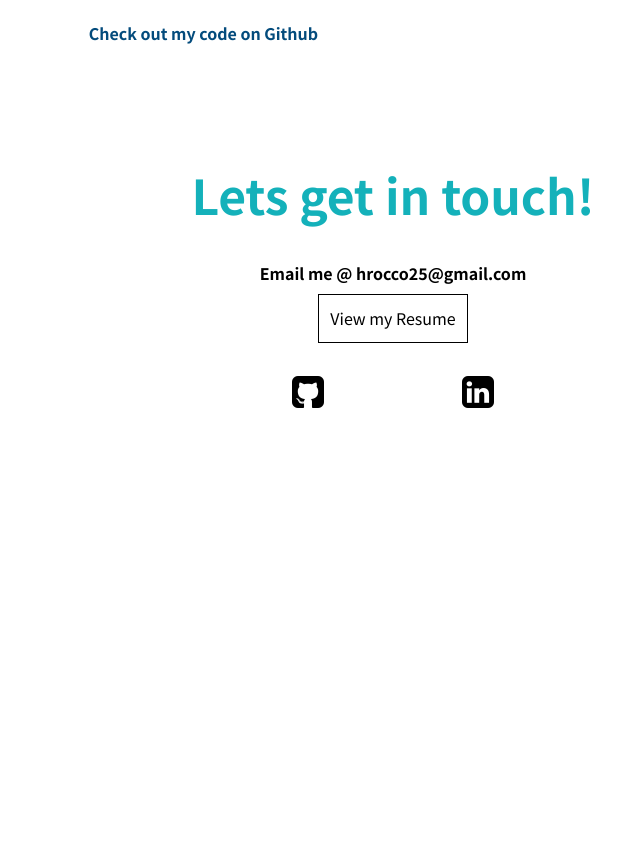
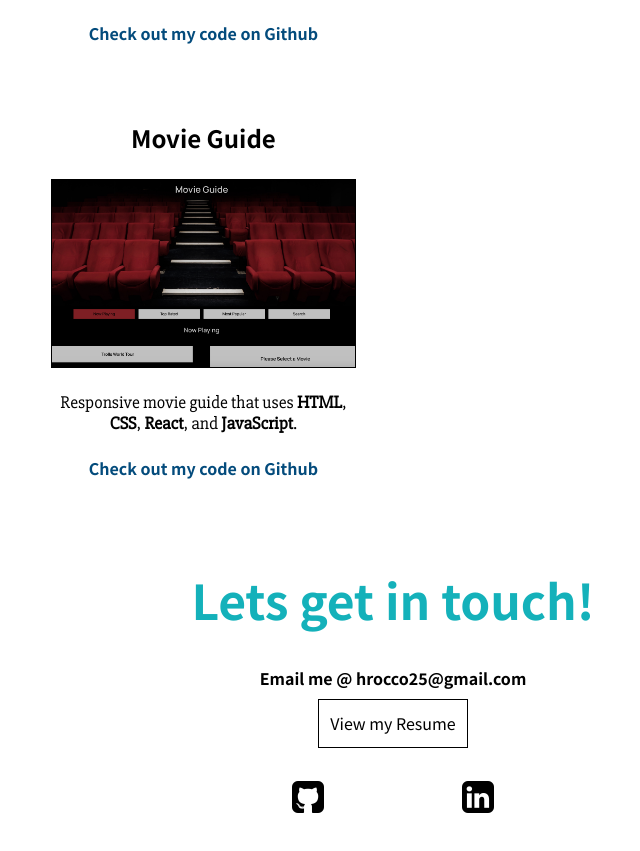
Before and after one commit to hrocco25/React-Portfolio, a React (Create React App) app: page / in a window 1280 px wide. Shown: the part 2254-3105 px from the top of the page, without its empty margins (247-887 px from the left). Before the commit the page ends 2730 px from the top, so only its background shows below. Built offline with nearby package versions, Linux system fonts and the light colour scheme.

Commit message:
movie guide

```diff
--- a/src/components/projects/projects.js
+++ b/src/components/projects/projects.js
@@ -4,6 +4,7 @@ import read from './images/read.png';
 import brewery from './images/brewery.png';
 import trivia from './images/trivia.png'
 import camping from './images/camping.png'
+import movie from './images/movie.png'
 
 function Projects(props) {
 
@@ -66,6 +67,19 @@ function Projects(props) {
                     </div>
                 </div>
 
+                <div>
+                    <div className="movie">
+                        <a href="https://movie-guide.netlify.app/" target="_blank" rel="noopener noreferrer">
+                            <h3>Movie Guide</h3>
+                            <img src={movie} alt="movie"/>
+                            <p>Responsive movie guide that uses <b>HTML</b>, <b>CSS</b>, <b>React</b>, and <b>JavaScript</b>.</p>
+                        </a>
+                    </div>
+                    <div className="github">
+                        <a href="https://github.com/hrocco25/movies" target="_blank" rel="noopener noreferrer"><h4>Check out my code on Github</h4></a>
+                    </div>
+                </div>
+
 
 
 
```
Also changed, not shown: src/components/projects/images/movie.png (added).
